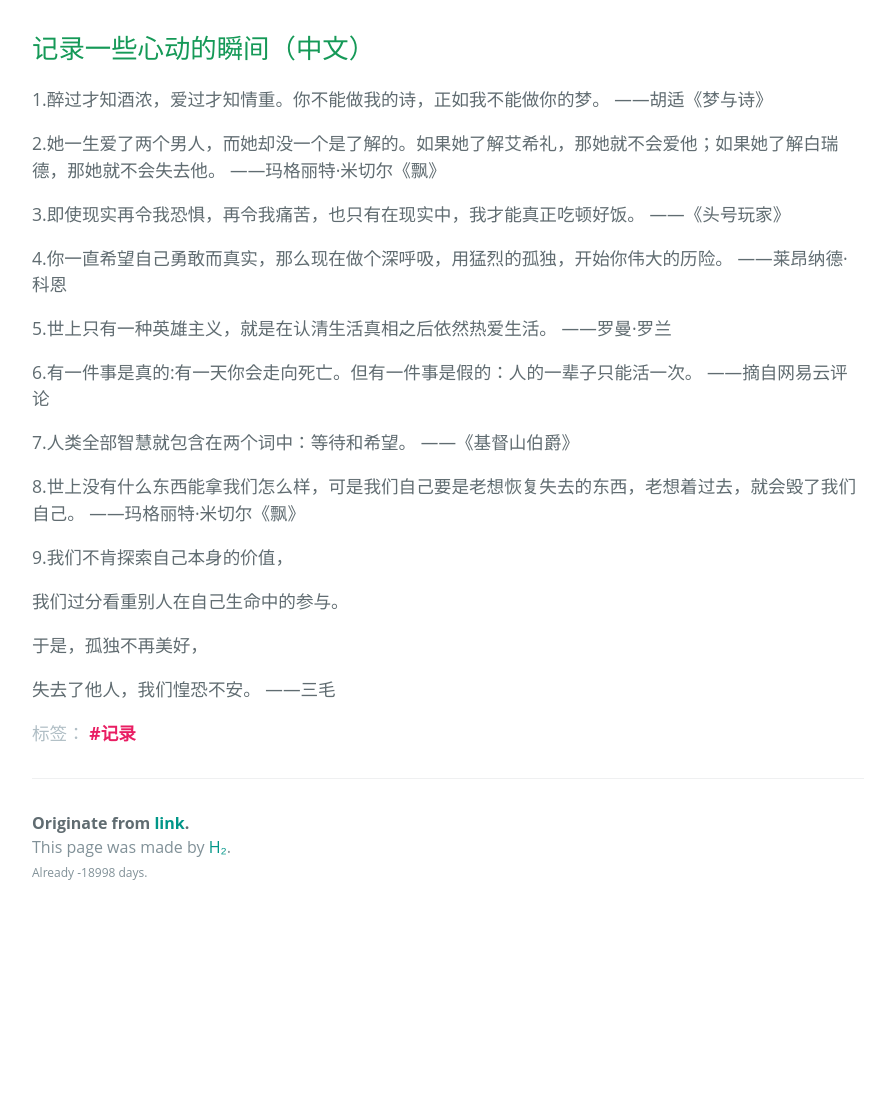
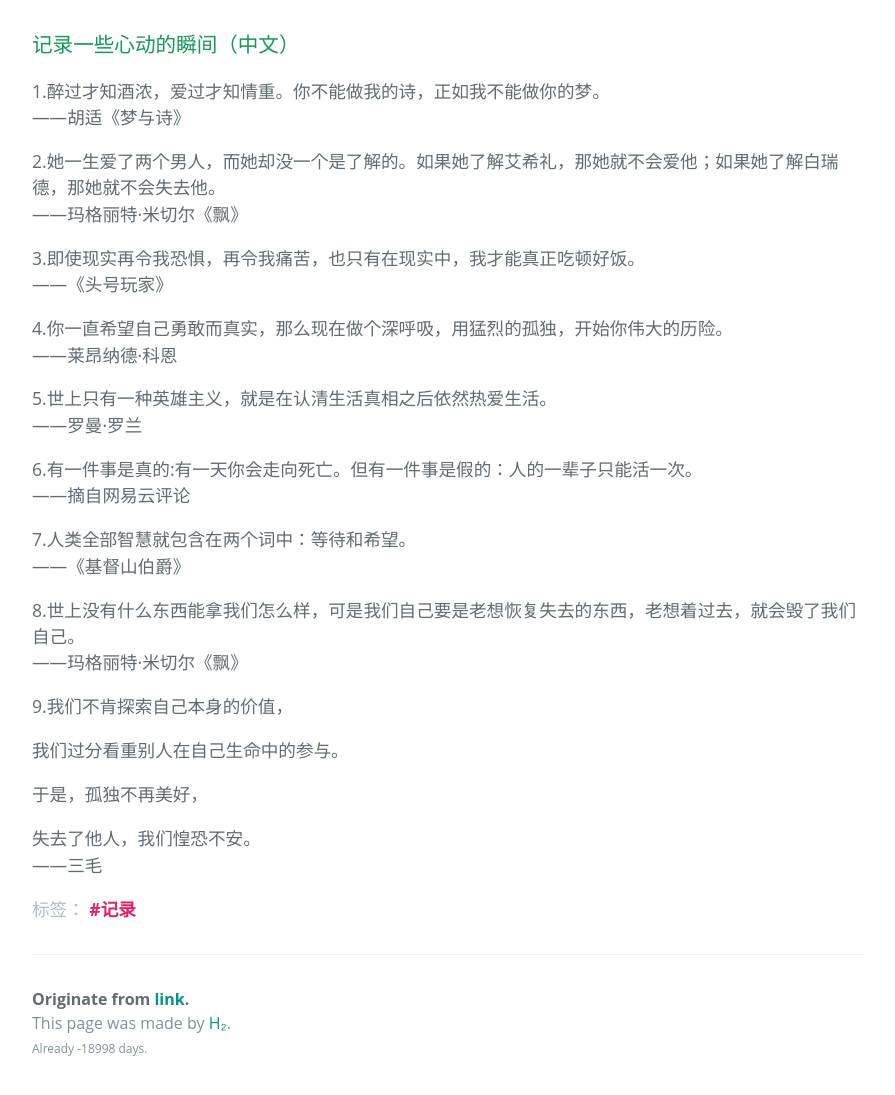
Before and after one commit to xplusy44/xplusy44.github.io, a Jekyll site: the page built from _posts/2022-1-14-Extract1.md, in a window 1280 px wide and 1400 px high, scrolled down 241 px, cut to the strip 293-1388 px from the top of the window. Shown: the whole strip, without its empty margins (192-1087 px from the left). Built offline with Jekyll 4.4.1, drawn with Linux system fonts in a browser that asks for light colours; some web fonts are replaced; before the commit the page ends 1465 px from its top, so only the background shows below that.

```diff
--- a/_posts/2022-1-14-Extract1.md
+++ b/_posts/2022-1-14-Extract1.md
@@ -4,23 +4,23 @@ title: Extract 1
 tags: 记录
 ---
 
-## 记录一些心动的瞬间（中文）
+### 记录一些心动的瞬间（中文）
 
-1.醉过才知酒浓，爱过才知情重。你不能做我的诗，正如我不能做你的梦。 ——胡适《梦与诗》
+1.醉过才知酒浓，爱过才知情重。你不能做我的诗，正如我不能做你的梦。 <br/>——胡适《梦与诗》
 
-2.她一生爱了两个男人，而她却没一个是了解的。如果她了解艾希礼，那她就不会爱他；如果她了解白瑞德，那她就不会失去他。 ——玛格丽特·米切尔《飘》
+2.她一生爱了两个男人，而她却没一个是了解的。如果她了解艾希礼，那她就不会爱他；如果她了解白瑞德，那她就不会失去他。 <br/>——玛格丽特·米切尔《飘》
 
-3.即使现实再令我恐惧，再令我痛苦，也只有在现实中，我才能真正吃顿好饭。 ——《头号玩家》
+3.即使现实再令我恐惧，再令我痛苦，也只有在现实中，我才能真正吃顿好饭。 <br/>——《头号玩家》
 
-4.你一直希望自己勇敢而真实，那么现在做个深呼吸，用猛烈的孤独，开始你伟大的历险。 ——莱昂纳德·科恩
+4.你一直希望自己勇敢而真实，那么现在做个深呼吸，用猛烈的孤独，开始你伟大的历险。 <br/>——莱昂纳德·科恩
 
-5.世上只有一种英雄主义，就是在认清生活真相之后依然热爱生活。 ——罗曼·罗兰
+5.世上只有一种英雄主义，就是在认清生活真相之后依然热爱生活。 <br/>——罗曼·罗兰
 
-6.有一件事是真的:有一天你会走向死亡。但有一件事是假的：人的一辈子只能活一次。 ——摘自网易云评论
+6.有一件事是真的:有一天你会走向死亡。但有一件事是假的：人的一辈子只能活一次。 <br/>——摘自网易云评论
 
-7.人类全部智慧就包含在两个词中：等待和希望。 ——《基督山伯爵》
+7.人类全部智慧就包含在两个词中：等待和希望。 <br/>——《基督山伯爵》
 
-8.世上没有什么东西能拿我们怎么样，可是我们自己要是老想恢复失去的东西，老想着过去，就会毁了我们自己。 ——玛格丽特·米切尔《飘》
+8.世上没有什么东西能拿我们怎么样，可是我们自己要是老想恢复失去的东西，老想着过去，就会毁了我们自己。 <br/>——玛格丽特·米切尔《飘》
 
 9.我们不肯探索自己本身的价值，
 
@@ -28,4 +28,4 @@ tags: 记录
 
 于是，孤独不再美好，
 
-失去了他人，我们惶恐不安。 ——三毛
+失去了他人，我们惶恐不安。 <br/>——三毛
```
